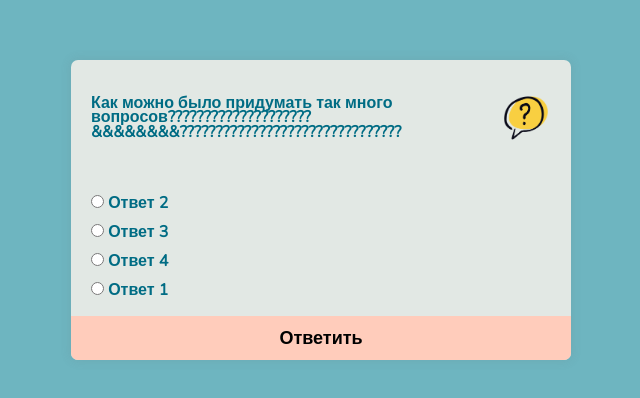
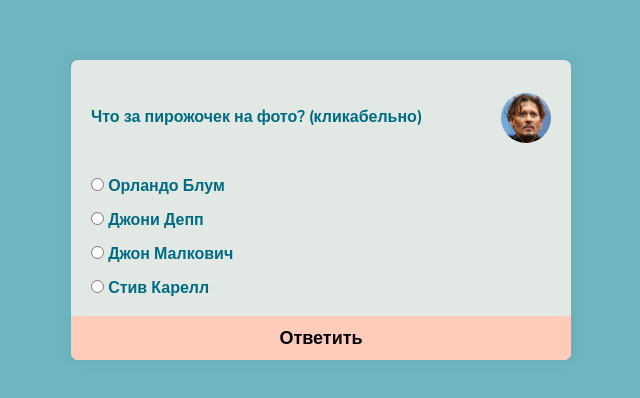
Before and after one commit to latypovroman/movie-test, a plain HTML site: page index.html in a window 1280 px wide. Shown: the part 198-596 px from the top of the page, without its empty margins (319-959 px from the left). Drawn offline with nearby package versions, Linux system fonts and the light colour scheme.

Commit message:
added questions switch and answer check

```diff
--- a/index.css
+++ b/index.css
@@ -40,6 +40,7 @@
   height: 50px;
   transition: all 0.3s ease-in-out;
   cursor: pointer;
+  border-radius: 50%;
 }
 
 .quiz__image:hover {
@@ -47,7 +48,7 @@
 }
 
 .quiz__body {
-  padding: 20px 20px 0 20px;
+  padding: 0 20px;
 }
 
 .quiz__option-list {
@@ -57,7 +58,7 @@
 }
 
 .quiz__option {
-  margin: 5px 0;
+  margin: 7px 0;
 }
 
 .quiz__option-text {
--- a/index.html
+++ b/index.html
@@ -15,30 +15,31 @@
   <body class="page">
     <div class="quiz">
       <header class="quiz__header">
-        <h1 class="quiz__question">Как можно было придумать так много вопросов????????????????????&&&&&&&&???????????????????????????????</h1>
+        <h1 class="quiz__question"></h1>
         <img class="quiz__image" src="./images/quiz_yellow.png" alt="Вопросик">
       </header>
       <div class="quiz__body">
         <ul class="quiz__option-list">
           <li class="quiz__option">
             <input type="radio" class="quiz__option" name="option" id="a">
-            <label for="a" class="quiz__option-text">Ответ 2</label>
+            <label for="a" class="quiz__option-text quiz__option-text_a">Ответ 2</label>
           </li>
           <li class="quiz__option">
             <input type="radio" class="quiz__option" name="option" id="b">
-            <label for="b" class="quiz__option-text">Ответ 3</label>
+            <label for="b" class="quiz__option-text quiz__option-text_b">Ответ 3</label>
           </li>
           <li class="quiz__option">
             <input type="radio" class="quiz__option" name="option" id="c">
-            <label for="c" class="quiz__option-text">Ответ 4</label>
+            <label for="c" class="quiz__option-text quiz__option-text_c">Ответ 4</label>
           </li>
           <li class="quiz__option">
             <input type="radio" class="quiz__option" name="option" id="d">
-            <label for="d" class="quiz__option-text">Ответ 1</label>
+            <label for="d" class="quiz__option-text quiz__option-text_d">Ответ 1</label>
           </li>
         </ul>
       </div>
-      <button class="quiz__submit" type="submit" id="">Ответить</button>
+      <button class="quiz__submit">Ответить</button>
     </div>
+    <script defer src="index.js"></script>
   </body>
 </html>
--- a/index.js
+++ b/index.js
@@ -0,0 +1,79 @@
+const questionsArr = [
+  {
+    question: "Что за пирожочек на фото? (кликабельно)",
+    image: "./images/depp.jpg",
+    options: {
+      a: "Орландо Блум",
+      b: "Джони Депп",
+      c: "Джон Малкович",
+      d: "Стив Карелл",
+      correct: "b"
+    },
+  },
+  {
+    question: "В каком из этих фильмов НЕ играл Брэд Питт",
+    image: "./images/pitt.jpg",
+    options: {
+      a: "12 лет рабства",
+      b: "Бойцовский клуб",
+      c: "Семь",
+      d: "Престиж",
+      correct: "d"
+    },
+  }
+];
+
+let quizCounter = 0;
+let score = 0;
+const quizElement = document.querySelector('.quiz');
+const questionElement = quizElement.querySelector('.quiz__question');
+const imageElement = quizElement.querySelector('.quiz__image');
+const inputs = quizElement.querySelectorAll('.quiz__option');
+const labelA = quizElement.querySelector('.quiz__option-text_a');
+const labelB = quizElement.querySelector('.quiz__option-text_b');
+const labelC = quizElement.querySelector('.quiz__option-text_c');
+const labelD = quizElement.querySelector('.quiz__option-text_d');
+const submitButton = quizElement.querySelector('.quiz__submit');
+
+class Quiz {
+  constructor() {
+
+  }
+
+  getQuestion({question, image, options}) {
+    questionElement.textContent = question;
+    imageElement.src = image;
+    labelA.textContent = options.a;
+    labelB.textContent = options.b;
+    labelC.textContent = options.c;
+    labelD.textContent = options.d;
+  }
+
+  refreshRadio() {
+    inputs.forEach((input) => {
+      input.checked = false
+    })
+  }
+
+  checkAnswer(options) {
+    inputs.forEach((input) => {
+      if (input.checked) {
+        input.id === options.correct ? score++ : console.log(score);
+      }
+    })
+  }
+}
+
+const quiz = new Quiz();
+quiz.getQuestion(questionsArr[quizCounter]);
+
+submitButton.addEventListener('click', () => {
+  quiz.checkAnswer(questionsArr[quizCounter].options);
+  quizCounter++;
+  if (quizCounter < questionsArr.length) {
+    quiz.getQuestion(questionsArr[quizCounter]);
+    quiz.refreshRadio();
+  }  else {
+    console.log('a vse lol')
+  }
+})
```
Also changed, not shown: images/depp.jpg (added), images/pitt.jpg (added).
